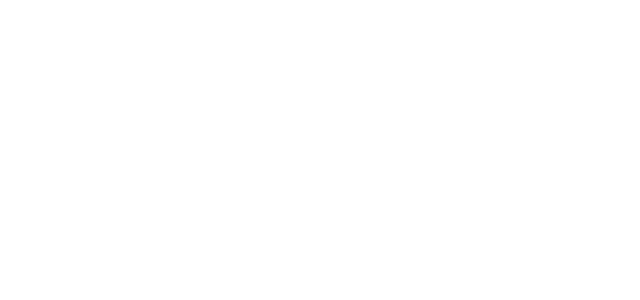
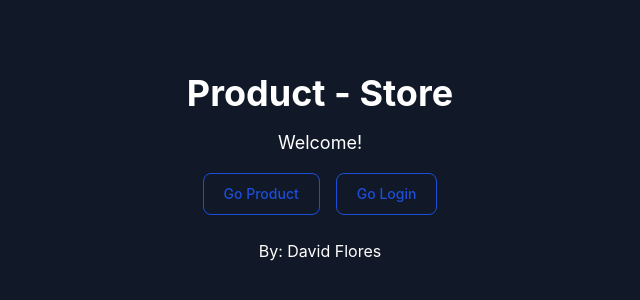
Before and after one commit to daelflodo/client-store, a React (Create React App) app: page / in a window 1280 px wide. Before the commit this address had no page. Shown: the part 232-532 px from the top of the page, without its empty margins (320-960 px from the left). Built offline with nearby package versions, Linux system fonts and the light colour scheme.

Commit message:
Feat: add component landing page

```diff
--- a/src/App.js
+++ b/src/App.js
@@ -1,16 +1,16 @@
-import logo from './logo.svg';
 import './App.css';
-import { Routes, useLocation } from 'react-router-dom';
+import { Routes,Route, useLocation } from 'react-router-dom';
 import Navbar from './components/Navbar/Navbar';
+import Home from './components/Home/Home'
 
 function App() {
   const location = useLocation();
   return (
     <>
-    {location.pathname!== '/' && <Navbar />}
-    <Routes>
-
-    </Routes>
+      {location.pathname !== '/' && <Navbar />}
+      <Routes>
+        <Route path="/" element={<Home/>}/>
+      </Routes>
     </>
   );
 }
--- /dev/null
+++ b/src/components/Home/Home.jsx
@@ -0,0 +1,21 @@
+import { Link } from "react-router-dom";
+
+const Home = () => {
+    return (
+        <div className="min-h-screen flex flex-col items-center justify-center bg-gray-900 text-white">
+            <h1 className="text-4xl font-bold mb-4">Product - Store</h1>
+            <p className="text-lg mb-4">Welcome!</p>
+            <div className="flex space-x-4">
+                <Link to="/products">
+                    <button className="text-blue-700 hover:text-white border border-blue-700 hover:bg-blue-800 focus:ring-4 focus:outline-none focus:ring-blue-300 font-medium rounded-lg text-sm px-5 py-2.5 text-center mb-2 dark:border-blue-500 dark:text-blue-500 dark:hover:text-white dark:hover:bg-blue-500 dark:focus:ring-blue-800">Go Product</button>
+                </Link>
+                <Link to="/login">
+                    <button className="text-blue-700 hover:text-white border border-blue-700 hover:bg-blue-800 focus:ring-4 focus:outline-none focus:ring-blue-300 font-medium rounded-lg text-sm px-5 py-2.5 text-center mb-2 dark:border-blue-500 dark:text-blue-500 dark:hover:text-white dark:hover:bg-blue-500 dark:focus:ring-blue-800">Go Login</button>
+                </Link>
+            </div>
+            <p className="mt-4">By: David Flores</p>
+        </div>
+    );
+}
+
+export default Home;
--- a/src/components/Navbar/Navbar.jsx
+++ b/src/components/Navbar/Navbar.jsx
@@ -1,6 +1,6 @@
-import { useLocation } from 'react-router-dom';
+// import { useLocation } from 'react-router-dom';
 const Navbar = () => {
-    const location = useLocation();
+    // const location = useLocation();
 
     return (<nav className="bg-white border-gray-200 dark:bg-gray-900">
         <div className="max-w-screen-xl flex flex-wrap items-center justify-between mx-auto p-5">
--- a/src/index.js
+++ b/src/index.js
@@ -10,7 +10,7 @@
   <React.StrictMode>
     <BrowserRouter>
       <App />
-      </BrowserRouter>
+    </BrowserRouter>
   </React.StrictMode>
 );
 
```
